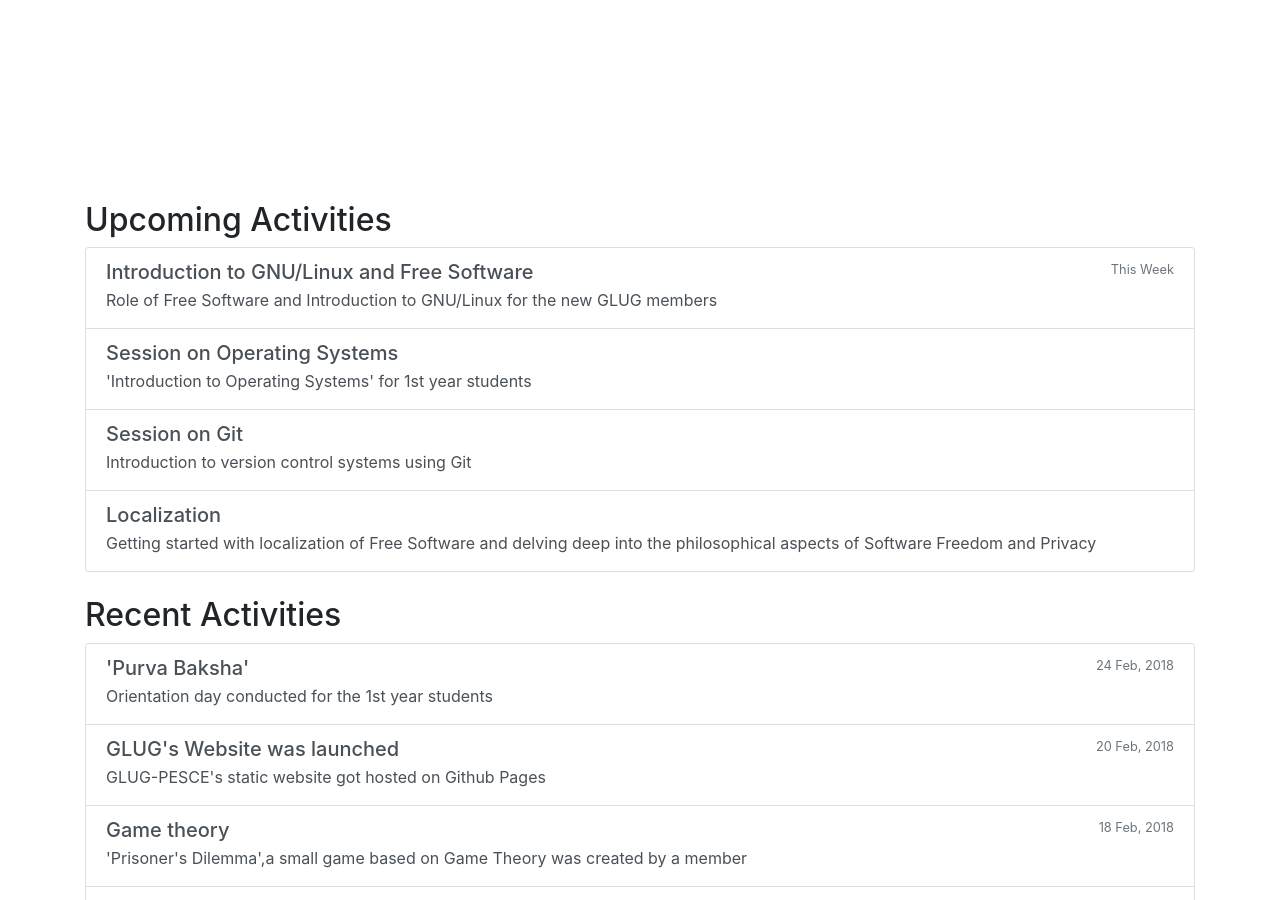
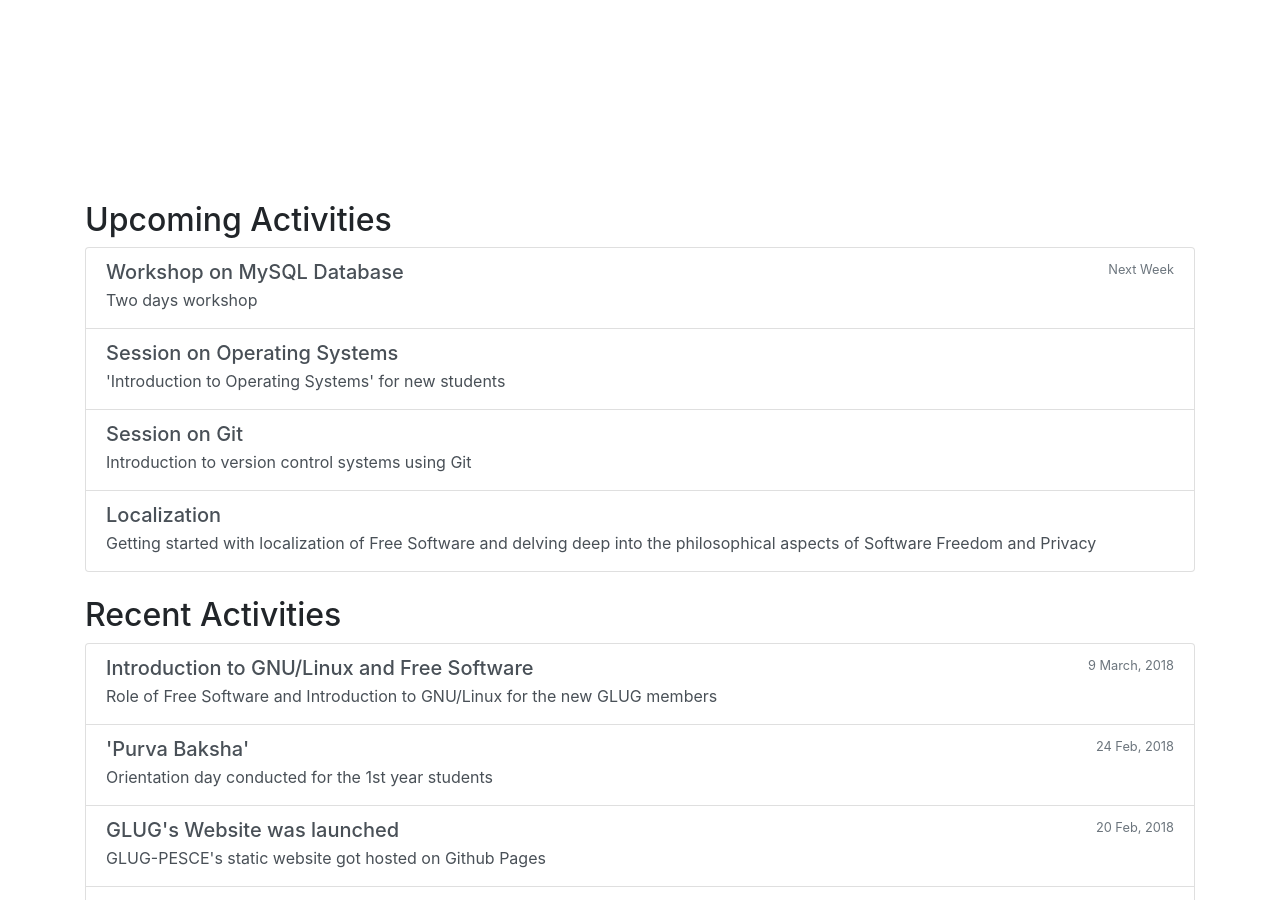
Before and after one commit to GLUG-PESCE/glug-pesce, a Jekyll site: the page built from index.html, in a window 1280 px wide and 900 px high, scrolled down 665 px. Built offline with Jekyll 4.4.1, drawn with Linux system fonts in a browser that asks for light colours; nearby versions of some CDN libraries.

Commit message:
Updated the upcoming and recent activity

```diff
--- a/_includes/recent.html
+++ b/_includes/recent.html
@@ -1,4 +1,13 @@
 <div class="list-group mb-4">
+  <a href="" target="_blank" rel="noopener" class="list-group-item list-group-item-action flex-column align-items-start">
+    <div class="d-flex w-100 justify-content-between">
+      <h5 class="mb-1">Introduction to GNU/Linux and Free Software</h5>
+      <small class="text-muted">9 March, 2018</small>
+    </div>
+    <p class="mb-1">Role of Free Software and Introduction to GNU/Linux for the new GLUG members</p>
+    <small class="text-muted"></small>
+  </a>
+
   <div target="_blank" rel="noopener" class="list-group-item list-group-item-action flex-column align-items-start">
     <div class="d-flex w-100 justify-content-between">
       <h5 class="mb-1">'Purva Baksha'</h5>
@@ -8,7 +17,7 @@
     <!-- <small class="text-muted">Website</small> -->
   </div>
 
-  <a href="https://github.com/GLUG-PESCE/glug-pesce" target="_blank" rel="noopener" class="list-group-item list-group-item-action flex-column align-items-start">
+  <a href="" target="_blank" rel="noopener" class="list-group-item list-group-item-action flex-column align-items-start">
     <div class="d-flex w-100 justify-content-between">
       <h5 class="mb-1">GLUG's Website was launched</h5>
       <small class="text-muted">20 Feb, 2018</small>
--- a/_includes/upcoming.html
+++ b/_includes/upcoming.html
@@ -1,10 +1,10 @@
 <div class="list-group mb-4">
   <span class="list-group-item list-group-item-action flex-column align-items-start">
     <div class="d-flex w-100 justify-content-between">
-      <h5 class="mb-1">Introduction to GNU/Linux and Free Software</h5>
-      <small class="text-muted">This Week</small>
+      <h5 class="mb-1">Workshop on MySQL Database</h5>
+      <small class="text-muted">Next Week</small>
     </div>
-    <p class="mb-1">Role of Free Software and Introduction to GNU/Linux for the new GLUG members</p>
+    <p class="mb-1">Two days workshop</p>
     <small class="text-muted"></small>
   </span>
 
@@ -13,7 +13,7 @@
       <h5 class="mb-1">Session on Operating Systems</h5>
       <!-- <small class="text-muted">Next Week</small> -->
     </div>
-    <p class="mb-1">'Introduction to Operating Systems' for 1st year students</p>
+    <p class="mb-1">'Introduction to Operating Systems' for new students</p>
     <small class="text-muted"></small>
   </span>
 
```
